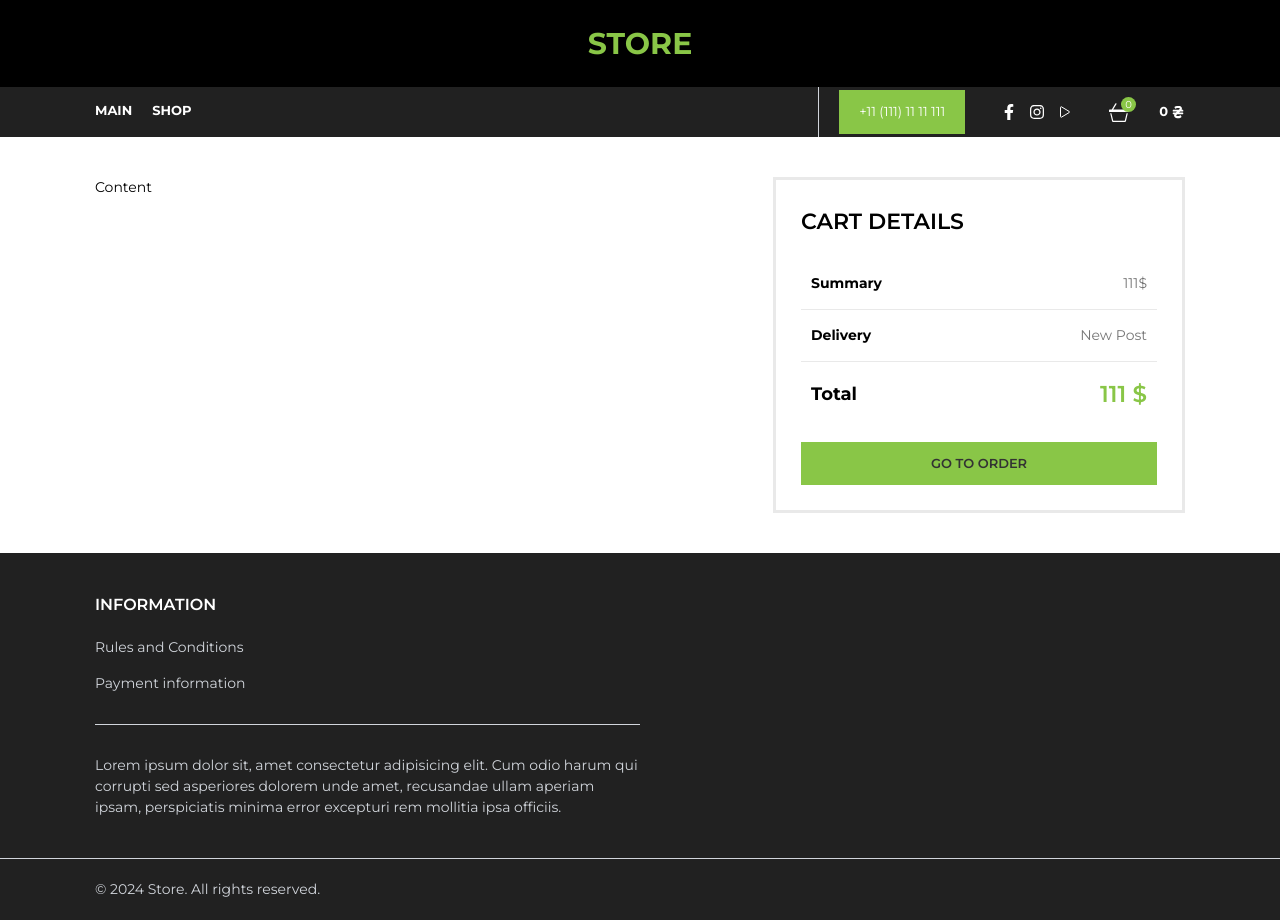
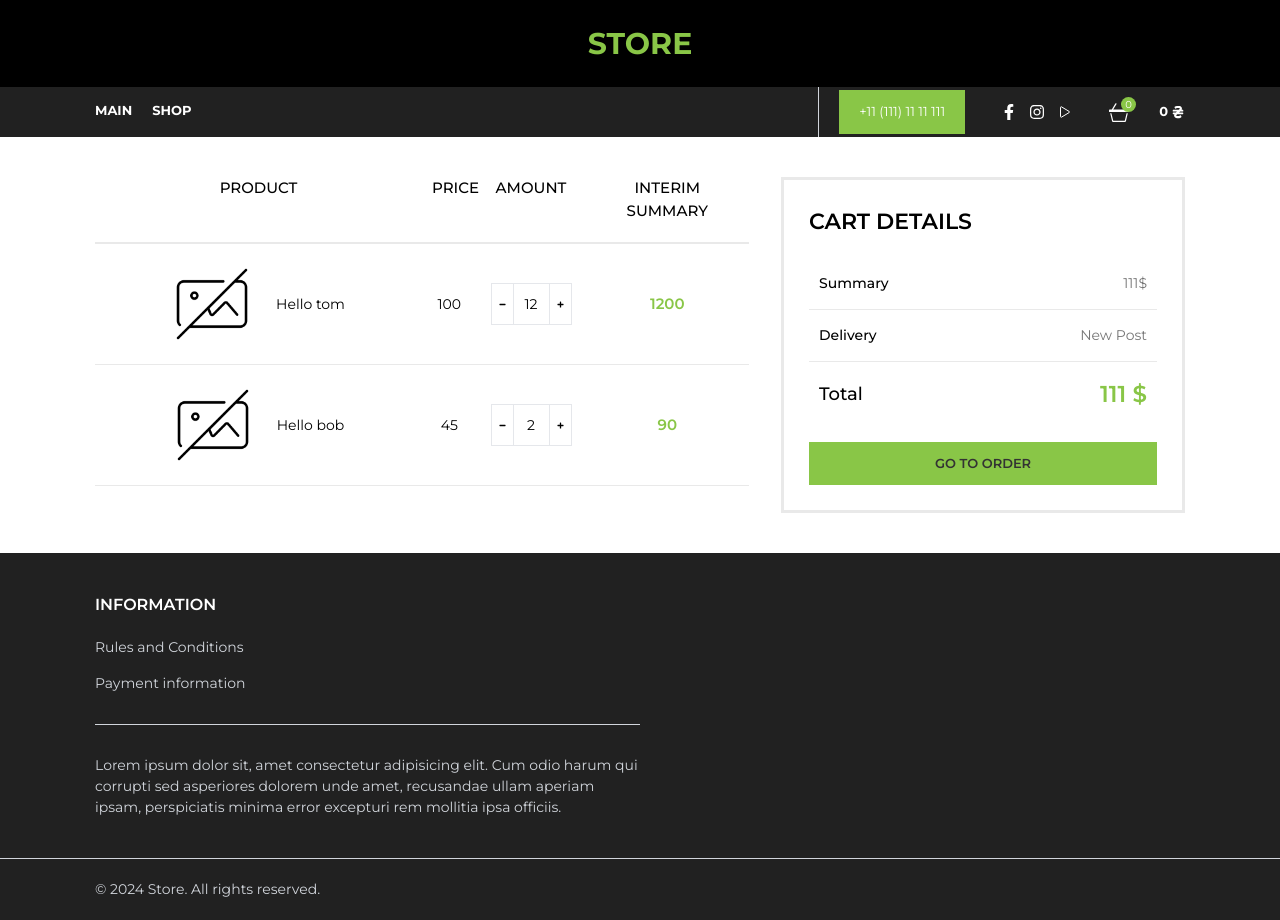
Before and after one commit to Taras-Rm/e-commerce-shop, a Next.js app in the folder client/: page /cart in a window 1280 px wide. Built offline with nearby package versions, Linux system fonts and the light colour scheme.

Commit message:
added cart products list

```diff
--- /dev/null
+++ b/client/src/app/cart/components/CartProducts/CartProductItem/CartProductItem.tsx
@@ -0,0 +1,49 @@
+"use client";
+
+import AmountControl from "@/components/AmountControl";
+import Image from "next/image";
+import React from "react";
+import NoImage from "@/assets/no-image.png";
+
+interface CartProductItemProps {
+  imageUrl?: string;
+  name: string;
+  price: number;
+  amount: number;
+}
+
+function CartProductItem({
+  imageUrl,
+  name,
+  price,
+  amount,
+}: CartProductItemProps) {
+  return (
+    <div className="py-[20px] border-b border-[#e9e9e9] text-[14px] grid grid-cols-12 text-center">
+      <div className="col-span-6 flex items-center justify-center px-[10px]">
+        <Image
+          src={imageUrl ? imageUrl : NoImage}
+          height={80}
+          width={80}
+          alt="cart item"
+        />
+        <span className="pl-[24px]">{name}</span>
+      </div>
+      <div className="col-span-1 flex items-center justify-center px-[10px]">
+        {price}
+      </div>
+      <div className="col-span-2 flex items-center justify-center px-[10px]">
+        <AmountControl
+          initialQuantity={amount}
+          maxCount={10}
+          onChange={() => {}}
+        />
+      </div>
+      <div className="col-span-3 text-[#89C647] text-right font-semibold text-[15px] flex items-center justify-center px-[10px]">
+        {amount * price}
+      </div>
+    </div>
+  );
+}
+
+export default CartProductItem;
--- /dev/null
+++ b/client/src/app/cart/components/CartProducts/index.tsx
@@ -0,0 +1,21 @@
+import React from "react";
+import CartProductItem from "./CartProductItem/CartProductItem";
+
+function CartProducts() {
+  return (
+    <div>
+      <div className="grid grid-cols-12 text-[15px] uppercase font-medium pb-[20px] border-b-2 border-[#e9e9e9] text-center">
+        <div className="col-span-6 px-[10px]">Product</div>
+        <div className="col-span-1 px-[10px]">Price</div>
+        <div className="col-span-2 px-[10px]">Amount</div>
+        <div className="col-span-3 px-[10px]">Interim Summary</div>
+      </div>
+      <div>
+        <CartProductItem name="Hello tom" price={100} amount={12} />
+        <CartProductItem name="Hello bob" price={45} amount={2} />
+      </div>
+    </div>
+  );
+}
+
+export default CartProducts;
--- a/client/src/app/cart/components/CartSummary/DetailItem/index.tsx
+++ b/client/src/app/cart/components/CartSummary/DetailItem/index.tsx
@@ -8,7 +8,7 @@ interface DetailItemProps {
 function DetailItem({ fieldName, value }: DetailItemProps) {
   return (
     <div className="border-b border-[#e9e9e9] px-[10px] py-[15px] flex items-center justify-between">
-      <span className="font-bold">{fieldName}</span>
+      <span className="font-medium">{fieldName}</span>
       <span className="text-[#767676]">{value}</span>
     </div>
   );
--- a/client/src/app/cart/components/CartSummary/index.tsx
+++ b/client/src/app/cart/components/CartSummary/index.tsx
@@ -10,7 +10,7 @@ function CartSummary() {
       <DetailItem fieldName="Summary" value="111$" />
       <DetailItem fieldName="Delivery" value="New Post" />
       <div className="px-[10px] py-[15px] flex items-center justify-between font-semibold mb-[15px]">
-        <span className="font-bold text-[18px]">Total</span>
+        <span className="font-medium text-[18px]">Total</span>
         <span className="text-[23px] text-[#89C647]">111 $</span>
       </div>
       <button className="bg-[#89C647] text-[#333333] py-[12px] px-[20px] uppercase text-[13px] font-semibold w-full">
--- a/client/src/app/cart/page.tsx
+++ b/client/src/app/cart/page.tsx
@@ -1,10 +1,13 @@
 import React from "react";
 import CartSummary from "./components/CartSummary";
+import CartProducts from "./components/CartProducts";
 
 function CartPage() {
   return (
-    <div className="grid grid-cols-5 space-x-6 py-[40px] text-[14px]">
-      <div className="col-span-3">Content</div>
+    <div className="grid grid-cols-5 space-x-8 py-[40px] text-[14px]">
+      <div className="col-span-3">
+        <CartProducts />
+      </div>
       <div className="col-span-2">
         <CartSummary />
       </div>
--- a/client/src/app/shop/[productId]/page.tsx
+++ b/client/src/app/shop/[productId]/page.tsx
@@ -3,8 +3,6 @@
 import React, { useState } from "react";
 import Characteristic from "./components/Characteristic";
 import { FaCheck } from "react-icons/fa6";
-import { FaPlus } from "react-icons/fa";
-import { FaMinus } from "react-icons/fa";
 import { useQuery } from "@tanstack/react-query";
 import { ProductI } from "@/types/types";
 import { useParams } from "next/navigation";
@@ -14,6 +12,7 @@ import { IoMdClose } from "react-icons/io";
 import { useCart } from "@/context/CartContext";
 import Image from "next/image";
 import NoImage from "@/assets/no-image.png";
+import AmountControl from "@/components/AmountControl";
 
 function ProductPage() {
   const params = useParams<{ productId: string }>();
@@ -103,25 +102,11 @@ function ProductPage() {
               </span>
             </div>
             <div className="h-[40px] flex space-x-[15px] mb-[20px]">
-              <div className="flex h-full">
-                <button
-                  onClick={() => count > 1 && setCount((val) => val - 1)}
-                  className="border border-gray-200 px-[7px] transition-colors duration-300 ease-in-out hover:bg-[#89c647] hover:text-[#ffffff] hover:border-[#89c647]"
-                >
-                  <FaMinus size={7} />
-                </button>
-                <div className="border-y border-gray-200 w-[35px] px-[10px] flex items-center justify-center text-[14px]">
-                  {count}
-                </div>
-                <button
-                  onClick={() =>
-                    count < product.quantity && setCount((val) => val + 1)
-                  }
-                  className="border border-gray-200 px-[7px] transition-colors duration-300 ease-in-out hover:bg-[#89c647] hover:text-[#ffffff] hover:border-[#89c647]"
-                >
-                  <FaPlus size={7} />
-                </button>
-              </div>
+              <AmountControl
+                initialQuantity={count}
+                onChange={(count) => setCount(count)}
+                maxCount={product.quantity}
+              />
               <button
                 onClick={handleAddToCart}
                 className="bg-[#89c647] px-[20px] uppercase text-[13px] font-semibold"
--- /dev/null
+++ b/client/src/components/AmountControl/index.tsx
@@ -0,0 +1,54 @@
+import React, { useState } from "react";
+import { FaPlus, FaMinus } from "react-icons/fa";
+
+interface AmountControlProps {
+  initialQuantity: number;
+  maxCount: number;
+  onChange: (quantity: number) => void;
+}
+
+function AmountControl({
+  initialQuantity,
+  maxCount,
+  onChange,
+}: AmountControlProps) {
+  const [quantity, setQuantity] = useState<number>(initialQuantity);
+
+  const handleDecrementClick = () => {
+    if (quantity > 1) {
+      const newQuantity = quantity - 1;
+      setQuantity(newQuantity);
+      onChange(newQuantity);
+    }
+  };
+
+  const handleIncrementClick = () => {
+    if (quantity < maxCount) {
+      const newQuantity = quantity + 1;
+      setQuantity(newQuantity);
+      onChange(newQuantity);
+    }
+  };
+
+  return (
+    <div className="flex h-[42px]">
+      <button
+        onClick={handleDecrementClick}
+        className="border border-gray-200 px-[7px] transition-colors duration-300 ease-in-out hover:bg-[#89c647] hover:text-[#ffffff] hover:border-[#89c647]"
+      >
+        <FaMinus size={7} />
+      </button>
+      <div className="border-y border-gray-200 w-[35px] px-[10px] flex items-center justify-center text-[14px]">
+        {quantity}
+      </div>
+      <button
+        onClick={handleIncrementClick}
+        className="border border-gray-200 px-[7px] transition-colors duration-300 ease-in-out hover:bg-[#89c647] hover:text-[#ffffff] hover:border-[#89c647]"
+      >
+        <FaPlus size={7} />
+      </button>
+    </div>
+  );
+}
+
+export default AmountControl;
```
